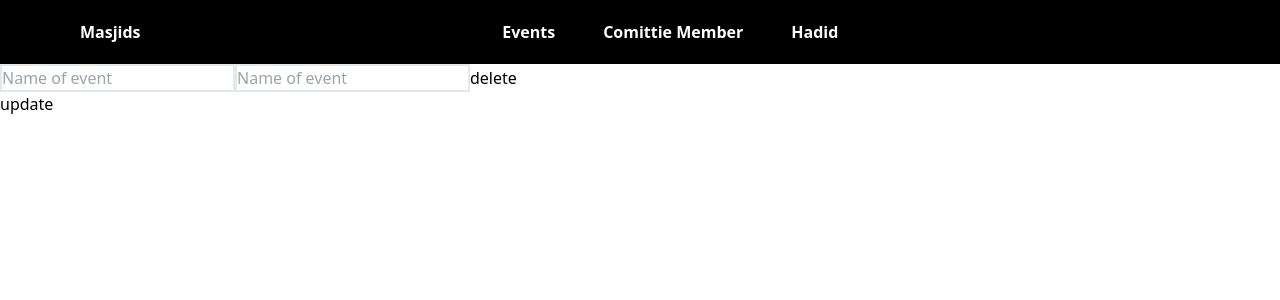
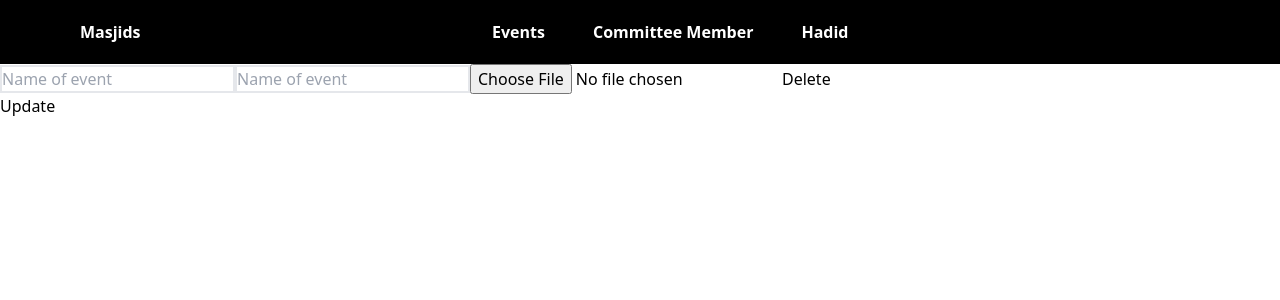
Before and after one commit to deep-69bits/mos, a React (Create React App) app: page /updatedoc in a window 1280 px wide. Shown: the top 300 px of the page. Built offline with nearby package versions, Linux system fonts and the light colour scheme; no server answers.

Commit message:
Added events image feature

```diff
--- a/src/App.js
+++ b/src/App.js
@@ -1,48 +1,47 @@
-import SignUp from './components/SignUp';
-import { useState, useEffect } from 'react';
+import SignUp from "./components/SignUp";
+import { useState, useEffect } from "react";
 import { BrowserRouter, Routes, Route } from "react-router-dom";
-import logo from './logo.svg';
-import SignIn from './components/SignIn';
-import { app } from './firebase'
+import logo from "./logo.svg";
+import SignIn from "./components/SignIn";
+import { app } from "./firebase";
 import { getAuth, onAuthStateChanged } from "firebase/auth";
-import HomePage from './components/HomePage';
-import Events from './components/Events';
-import AddEvent from './components/AddEvent';
-import Commitie from './components/Commitie';
-import AddCommitieMember from './components/AddCommitieMember';
-import UpdateDoc from './components/UpdateDoc';
-
-
+import HomePage from "./components/HomePage";
+import Events from "./components/Events";
+import AddEvent from "./components/AddEvent";
+import Committee from "./components/Committee";
+import AddCommitteeMember from "./components/AddCommitteeMember";
+import UpdateDoc from "./components/UpdateDoc";
 
 function App() {
-
-    const auth =getAuth(app)
-     const [loged,setLoged]=useState(false)
-    useEffect(()=>{
-         onAuthStateChanged(auth,user=>{
-          if(user){setLoged(true)}
-          else{
-           setLoged(false);
-          }
-         })
-    },[])
+  const auth = getAuth(app);
+  const [logged, setLogged] = useState(false);
+  useEffect(() => {
+    onAuthStateChanged(auth, (user) => {
+      if (user) {
+        setLogged(true);
+      } else {
+        setLogged(false);
+      }
+    });
+  }, []);
 
   return (
     <div className="App">
       <BrowserRouter>
         <Routes>
-          {
-            loged?<Route path="/" element={<HomePage/>}/>:<Route path="/" element={<SignIn />} />
-          }
+          {logged ? (
+            <Route path="/" element={<HomePage />} />
+          ) : (
+            <Route path="/" element={<SignIn />} />
+          )}
           <Route path="/signup" element={<SignUp />} />
           <Route path="/events" element={<Events />} />
-          <Route path="/addevent" element={<AddEvent/>} />
-          <Route path="/commitiemembers" element={<Commitie/>} />
-          <Route path='/AddCommitieMember' element={<AddCommitieMember />} />
-          <Route path='/updatedoc' element={<UpdateDoc/>} />
+          <Route path="/addevent" element={<AddEvent />} />
+          <Route path="/committeemembers" element={<Committee />} />
+          <Route path="/AddCommitteeMember" element={<AddCommitteeMember />} />
+          <Route path="/updatedoc" element={<UpdateDoc />} />
         </Routes>
       </BrowserRouter>
-
     </div>
   );
 }
--- a/src/components/AddEvent.js
+++ b/src/components/AddEvent.js
@@ -1,65 +1,155 @@
-import React, { useState } from 'react'
-import Navbar from './Navbar'
-import { app } from '../firebase'
+import React, { useState } from "react";
+import Navbar from "./Navbar";
+import { app } from "../firebase";
 import { getFirestore } from "firebase/firestore";
 import { collection, addDoc } from "firebase/firestore";
 import { getAuth } from "firebase/auth";
 import { useNavigate } from "react-router-dom";
+import {
+  getDownloadURL,
+  getStorage,
+  ref as storageRef,
+  uploadBytesResumable,
+} from "firebase/storage";
 const AddEvent = () => {
   const db = getFirestore(app);
-    const auth =getAuth(app)
-    const user=auth.currentUser
+  const auth = getAuth(app);
+  const storage = getStorage(app);
+  const user = auth.currentUser;
 
-    const [name,setName]=useState(null)
-    const [desc,setDesc]=useState(null)
-    const [load,setLoad]=useState(true)
+  const [name, setName] = useState(null);
+  const [desc, setDesc] = useState(null);
+  const [file, setfile] = useState(null);
+  const [load, setLoad] = useState(true);
 
   const navigate = useNavigate();
 
-     const changeName =(e)=>{
-        setName(e.target.value)
-        setLoad(!load)
+  const changeName = (e) => {
+    setName(e.target.value);
+    setLoad(!load);
     // console.log(name)
+  };
+  const changeDesc = (e) => {
+    setDesc(e.target.value);
+    setLoad(!load);
+  };
+  const submitevent = async () => {
+    try {
+      let docRef;
+      if (file) {
+        const fileRef = storageRef(storage, `/files/${user.email + file.name + Math.random() * 10000}`);
+        const uploadTask = uploadBytesResumable(fileRef, file);
+        // Listen for state changes, errors, and completion of the upload.
+        uploadTask.on(
+          "state_changed",
+          (snapshot) => {
+            // Get task progress, including the number of bytes uploaded and the total number of bytes to be uploaded
+            const progress =
+              (snapshot.bytesTransferred / snapshot.totalBytes) * 100;
+            console.log("Upload is " + progress + "% done");
+            switch (snapshot.state) {
+              case "paused":
+                console.log("Upload is paused");
+                break;
+              case "running":
+                console.log("Upload is running");
+                break;
             }
-     const changeDesc =(e)=>{
-         setDesc(e.target.value)
-         setLoad(!load)
+          },
+          (error) => {},
+          async () => {
+            await getDownloadURL(uploadTask.snapshot.ref).then((url) => {
+              docRef = addDoc(collection(db, user.email), {
+                NameOfEvent: name,
+                DescriptionOfEvent: desc,
+                image: url,
+                type: "event",
+              });
+            });
           }
-     const submitevent= async ()=>{
-        try {
-            const docRef = await addDoc(collection(db, user.email), {
+        );
+        console.log("Document written with ID: ", docRef.id);
+        if (docRef.id != null) {
+          navigate("/events");
+        }
+      } else {
+        docRef = await addDoc(collection(db, user.email), {
           NameOfEvent: name,
-              DescriptionOfEvent:desc,
-              type:"event"
+          DescriptionOfEvent: desc,
+          type: "event",
         });
         console.log("Document written with ID: ", docRef.id);
-            if(docRef.id!=null){
+        if (docRef.id != null) {
           navigate("/events");
         }
-
+      }
     } catch (e) {
       console.error("Error adding document: ", e);
     }
-     }
+  };
   return (
     <div>
-    <Navbar/>
+      <Navbar />
       <div className="flex justify-center items-center h-screen w-full ">
         <div className="w-1/2 bg-white rounded shadow-2xl p-8 m-4">
-        <h1 className="block w-full text-center text-gray-800 text-2xl font-bold mb-6">Register</h1>
+          <h1 className="block w-full text-center text-gray-800 text-2xl font-bold mb-6">
+            Register
+          </h1>
           <div className="flex flex-col mb-4">
-                <label className="mb-2 font-bold text-lg text-gray-900" for="first_name">Name of events</label>
-                <input onChange={changeName} required className="border py-2 px-3 text-grey-800" type="text" name="Nameofevent" id="first_name " />
+            <label
+              className="mb-2 font-bold text-lg text-gray-900"
+              for="first_name">
+              Name of events
+            </label>
+            <input
+              onChange={changeName}
+              required
+              className="border py-2 px-3 text-grey-800"
+              type="text"
+              name="Nameofevent"
+              id="first_name "
+            />
           </div>
           <div className="flex flex-col mb-4">
-                <label className="mb-2 font-bold text-lg text-gray-900" for="last_name">Description</label>
-                <textarea onChange={changeDesc} required cols="30" rows="10" className="border py-2 px-3 text-grey-800" type="text" name="last_name" id="last_name"></textarea>
+            <label
+              className="mb-2 font-bold text-lg text-gray-900"
+              for="last_name">
+              Description
+            </label>
+            <textarea
+              onChange={changeDesc}
+              required
+              cols="30"
+              rows="10"
+              className="border py-2 px-3 text-grey-800"
+              type="text"
+              name="last_name"
+              id="last_name"></textarea>
           </div>
-            <button onClick={submitevent} className="block bg-teal-400 hover:bg-teal-600 text-white uppercase text-lg mx-auto p-4 rounded" type="submit">Add Event</button>
+          <div className="flex flex-col mb-4">
+            <label className="mb-2 font-bold text-lg text-gray-900" for="image">
+              Image
+            </label>
+            <input
+              type="file"
+              name="image"
+              id="image"
+              className="mr-auto mt-5"
+              onChange={(e) => {
+                setfile(e.target.files[0]);
+              }}
+            />
+          </div>
+          <button
+            onClick={submitevent}
+            className="block bg-teal-400 hover:bg-teal-600 text-white uppercase text-lg mx-auto p-4 rounded"
+            type="submit">
+            Add Event
+          </button>
         </div>
       </div>
     </div>
-  )
-}
+  );
+};
 
-export default AddEvent
+export default AddEvent;
--- a/src/components/Card.js
+++ b/src/components/Card.js
@@ -1,26 +1,11 @@
-import React from "react";
-import Button from "./Button";
+import React from 'react'
 
-function Card() {
+function Card(props) {
   return (
-    <div className="flex flex-col rounded-md shadow-md justify-evenly h-[20%] w-[25%] overflow-hidden m-10 border text-center p-5">
-      <img
-        src="https://images.unsplash.com/photo-1602866813929-6bc4933c7013?ixlib=rb-4.0.3&ixid=MnwxMjA3fDB8MHxzZWFyY2h8MTJ8fHNhbXBsZXxlbnwwfHwwfHw%3D&auto=format&fit=crop&w=500&q=60"
-        alt=""
-        className="mx-auto h-[200px] w-[90%] object-cover rounded-md shadow-lg"
-      />
-      <h1 className="mt-5 text-3xl font-bold">Sample Name</h1>
-      <h1 className="mt-3 text-lg text-gray-500">Sample Designation</h1>
-      <p className="mt-2 mx-2 font-light text-sm">
-        Two lines about how christ is the saviour and should be prayed to with
-        all your dedication and truthfulness.
-      </p>
-      <div className="mt-3 flex w-full justify-evenly">
-          <Button>Delete</Button>
-          <Button>Edit</Button>
-      </div>
+    <div className={`rounded-md shadow-md flex flex-col justify-center items-center p-10 gap-3 m-5 ${props.className}`}>
+        {props.children}
     </div>
-  );
+  )
 }
 
-export default Card;
+export default Card
--- a/src/components/Commitie.js
+++ b/src/components/Committee.js
@@ -1,6 +1,6 @@
 import React from "react";
 import Navbar from "./Navbar";
-import Card from "./Card";
+import MemberCard from "./MemberCard";
 import Button from "./Button";
 
 const Commitie = () => {
@@ -8,12 +8,12 @@ const Commitie = () => {
     <div className="h-full">
       <Navbar />
       <div className="flex flex-wrap gap-3 justify-evenly">
-        <Card></Card>
-        <Card></Card>
-        <Card></Card>
-        <Card></Card>
+        <MemberCard></MemberCard>
+        <MemberCard></MemberCard>
+        <MemberCard></MemberCard>
+        <MemberCard></MemberCard>
       </div>
-      <Button href="" className='my-3 mx-auto'>Add Commitie Member</Button>
+      <Button href="" className='my-3 mx-auto'>Add Committee Member</Button>
     </div>
   );
 };
--- a/src/components/Events.js
+++ b/src/components/Events.js
@@ -1,57 +1,72 @@
-import React, { useState, useEffect } from 'react'
-import Navbar from './Navbar'
+import React, { useState, useEffect } from "react";
+import Navbar from "./Navbar";
 import { getAuth, signOut } from "firebase/auth";
-import { app } from '../firebase'
+import { app } from "../firebase";
 import { getFirestore } from "firebase/firestore";
-import { collection, query, where, getDocs,deleteDoc ,doc } from "firebase/firestore";
-import { data } from 'autoprefixer';
-import { Link } from 'react-router-dom';
+import {
+  collection,
+  query,
+  where,
+  getDocs,
+  deleteDoc,
+  doc,
+} from "firebase/firestore";
+import { data } from "autoprefixer";
+import { Link } from "react-router-dom";
 import { useNavigate } from "react-router-dom";
+import Card from "./Card";
+import Button from "./Button";
 
 const Events = () => {
   const navigate = useNavigate();
-  const [eventdata, setEventdata] = useState([])
+  const [eventdata, setEventdata] = useState([]);
 
   useEffect(() => {
     const getevents = async () => {
       const db = await getFirestore(app);
-      const auth = await getAuth(app)
-      const user = await auth.currentUser
-      const eventss = await collection(db, user.email)
+      const auth = await getAuth(app);
+      const user = await auth.currentUser;
+      const eventss = await collection(db, user.email);
       const q = query(collection(db, "cities"), where("type", "==", "event"));
       const data = await getDocs(eventss);
       data.forEach((doc) => {
-        setEventdata(data.docs.map((doc)=>({...doc.data(),id: doc.id})))
+        setEventdata(data.docs.map((doc) => ({ ...doc.data(), id: doc.id })));
       });
 
-       console.log(eventdata)
-     }
+    };
     getevents();
-  }, [])
+  }, []);
 
   return (
     <div>
       <Navbar />
-      <Link  to={"/addevent"} >Add Event</Link>
-      {
-        eventdata.map((item,index)=>{
-          if(item?.type=="event"){
-            return (
-              <div>
-              <br />
-              <h1>{item.id}</h1>
-              <h1>{item.NameOfEvent}</h1>
-              <h1>{item.DescriptionOfEvent}</h1>
-              <h1>{item.type}</h1>
-              <Link to={`/updatedoc?type=event&&id=${item.id}`} >Update</Link>
-              <br />
-              </div>
-              )
-            }
-        })
-      }
+      <div className="flex gap-3 flex-wrap">
+      {eventdata.map((item, index) => {
+        if (item?.type == "event") {
+          return (
+            <Card className="min-w-[30%] max-w-[30%]">
+              {/* <h1>{item.id}</h1> */}
+              {item.image && (
+                <img src={item.image} alt="" className="object-cover w-full max-h-[400px]"/>
+              )}
+              <h1 className="text-3xl">{item.NameOfEvent}</h1>
+              <h1 className="text-lg text-gray-500 font-light">
+                {item.DescriptionOfEvent}
+              </h1>
+              {/* <h1>{item.type}</h1> */}
+              <Button>
+                <Link to={`/updatedoc?type=event&&id=${item.id}`}>Update</Link>
+              </Button>
+            </Card>
+          );
+        }
+      })}
+      </div>
+      <Button className='mx-auto'>
+        <Link to={"/addevent"}>Add Event</Link>
+      </Button>
     </div>
-  )
-}
+  );
+};
 
-export default Events
+export default Events;
--- /dev/null
+++ b/src/components/MemberCard.js
@@ -0,0 +1,26 @@
+import React from "react";
+import Button from "./Button";
+
+function MemberCard() {
+  return (
+    <div className="flex flex-col rounded-md shadow-md justify-evenly h-[20%] w-[25%] overflow-hidden m-10 border text-center p-5">
+      <img
+        src="https://images.unsplash.com/photo-1602866813929-6bc4933c7013?ixlib=rb-4.0.3&ixid=MnwxMjA3fDB8MHxzZWFyY2h8MTJ8fHNhbXBsZXxlbnwwfHwwfHw%3D&auto=format&fit=crop&w=500&q=60"
+        alt=""
+        className="mx-auto h-[200px] w-[90%] object-cover rounded-md shadow-lg"
+      />
+      <h1 className="mt-5 text-3xl font-bold">Sample Name</h1>
+      <h1 className="mt-3 text-lg text-gray-500">Sample Designation</h1>
+      <p className="mt-2 mx-2 font-light text-sm">
+        Two lines about how christ is the saviour and should be prayed to with
+        all your dedication and truthfulness.
+      </p>
+      <div className="mt-3 flex w-full justify-evenly">
+          <Button>Delete</Button>
+          <Button>Edit</Button>
+      </div>
+    </div>
+  );
+}
+
+export default MemberCard;
--- a/src/components/Navbar.js
+++ b/src/components/Navbar.js
@@ -66,7 +66,7 @@ const Navbar = () => {
                                     <Link  to={"/events"}>Events  </Link>
                                 </li>
                                 <li className="text-white px-3 font-semibold py-2 rounded-sm">
-                                <Link to={"/commitiemembers"} href="/commitiemembers" >Comittie Member  </Link>
+                                <Link to={"/committeemembers"} href="/committeemembers" >Committee Member  </Link>
                                </li>
                                <li className="text-white px-3 font-semibold py-2 rounded-sm">
                                <Link to={"/hadid"} >Hadid</Link>
--- a/src/components/UpdateDoc.js
+++ b/src/components/UpdateDoc.js
@@ -1,70 +1,137 @@
-import React,{useEffect, useState} from 'react'
-import { useSearchParams } from 'react-router-dom';
+import React, { useEffect, useState } from "react";
+import { useSearchParams } from "react-router-dom";
 import { getAuth, signOut } from "firebase/auth";
-import Navbar from './Navbar';
-import { app } from '../firebase';
+import Navbar from "./Navbar";
+import { app } from "../firebase";
 import { getFirestore } from "firebase/firestore";
 import { useNavigate } from "react-router-dom";
-import { collection,getDoc,query,setDoc, where, getDocs,deleteDoc ,doc } from "firebase/firestore";
-import { async } from '@firebase/util';
+import {
+  collection,
+  getDoc,
+  query,
+  setDoc,
+  where,
+  getDocs,
+  deleteDoc,
+  doc,
+} from "firebase/firestore";
+import {
+  getDownloadURL,
+  getStorage,
+  ref as storageRef,
+  uploadBytesResumable,
+} from "firebase/storage";
+import { async } from "@firebase/util";
+import { upload } from "@testing-library/user-event/dist/upload";
+
 const UpdateDoc = () => {
   const navigate = useNavigate();
-
-    const [searchparams,setSearchParms]=useSearchParams();
-      const [name,setName]=useState("")
-      const [des,setDesc]=useState("")
-    useEffect(()=>{
-        const getdocumnet=async()=>{
+  const [searchparams, setSearchParms] = useSearchParams();
+  const [name, setName] = useState("");
+  const [des, setDesc] = useState("");
+  const [file, setFile] = useState();
+  useEffect(() => {
+    const getdocument = async () => {
       const db = await getFirestore(app);
-            const auth = await getAuth(app)
-            const user = await auth.currentUser
-            const docRef = doc(db, user.email,searchparams.get('id'));
+      const auth = await getAuth(app);
+      const user = await auth.currentUser;
+      const docRef = doc(db, user.email, searchparams.get("id"));
       const docSnap = await getDoc(docRef);
       if (docSnap.exists()) {
         console.log("Document data:", docSnap.data());
-                setName(docSnap.data().NameOfEvent)
-                setDesc(docSnap.data().DescriptionOfEvent)
-              }
-            else {
+        setName(docSnap.data().NameOfEvent);
+        setDesc(docSnap.data().DescriptionOfEvent);
+      } else {
         console.log("No such document!");
       }
-        }
-        getdocumnet()
-    },[])
-    const upadatedoc=async(e)=>{
+    };
+    getdocument();
+  }, []);
+  const updatedoc = async (e) => {
     e.preventDefault();
     const db = await getFirestore(app);
-        const auth = await getAuth(app)
-        const user = await auth.currentUser
-        await setDoc(doc(db, user.email,searchparams.get('id') ), {
+    const auth = await getAuth(app);
+    const user = await auth.currentUser;
+    const storage = getStorage(app);
+    if (file) {
+      const fileRef = storageRef(
+        storage,
+        `/files/${user.email + file.name + Math.random() * 10000}`
+      );
+      const uploadTask = uploadBytesResumable(fileRef, file);
+      uploadTask.on(
+        "state_changed",
+        (snapshot) => {
+          const progress = snapshot.bytesTransferred / snapshot.totalBytes;
+          console.log(progress);
+        },
+        (e) => {},
+        async () => {
+          await getDownloadURL(uploadTask.snapshot.ref).then((url) => {
+            setDoc(doc(db, user.email, searchparams.get("id")), {
               NameOfEvent: name,
               DescriptionOfEvent: des,
-            type: searchparams.get('type')
+              image: url,
+              type: searchparams.get("type"),
+            });
+            navigate("/events");
+          });
+        }
+      );
+    } else {
+      setDoc(doc(db, user.email, searchparams.get("id")), {
+        NameOfEvent: name,
+        DescriptionOfEvent: des,
+        type: searchparams.get("type"),
       });
       navigate("/events");
     }
+  };
   return (
     <div>
-    <Navbar/>
+      <Navbar />
       <form>
-       <input type="text" onChange={(e)=>{setName(e.target.value)}} className='border-[2px]' value={name} placeholder="Name of event" />
-       <input type="text" onChange={(e)=>{setDesc(e.target.value)}} className='border-[2px]' value={des} placeholder="Name of event" />
-       <button onClick={ async()=>
-        {
+        <input
+          type="text"
+          onChange={(e) => {
+            setName(e.target.value);
+          }}
+          className="border-[2px]"
+          value={name}
+          placeholder="Name of event"
+        />
+        <input
+          type="text"
+          onChange={(e) => {
+            setDesc(e.target.value);
+          }}
+          className="border-[2px]"
+          value={des}
+          placeholder="Name of event"
+        />
+        <input
+          type="file"
+          onChange={(e) => {
+            setFile(e.target.files[0]);
+          }}
+          name=""
+          id=""
+        />
+        <button
+          onClick={async () => {
             navigate("/events");
             const db = await getFirestore(app);
-          const auth = await getAuth(app)
-          const user = await auth.currentUser
-          await deleteDoc(doc(db, user.email,searchparams.get('id') ));
-        }
-        } >
-        delete
+            const auth = await getAuth(app);
+            const user = await auth.currentUser;
+            await deleteDoc(doc(db, user.email, searchparams.get("id")));
+          }}>
+          Delete
         </button>
         <br />
-      <button onClick={upadatedoc}>update</button>
+        <button onClick={updatedoc}>Update</button>
       </form>
     </div>
-  )
-}
+  );
+};
 
-export default UpdateDoc
+export default UpdateDoc;
```
Also changed, not shown: src/components/AddCommitteeMember.js (renamed from src/components/AddCommitieMember.js). Lines whose indentation alone changed are shown as unchanged.
